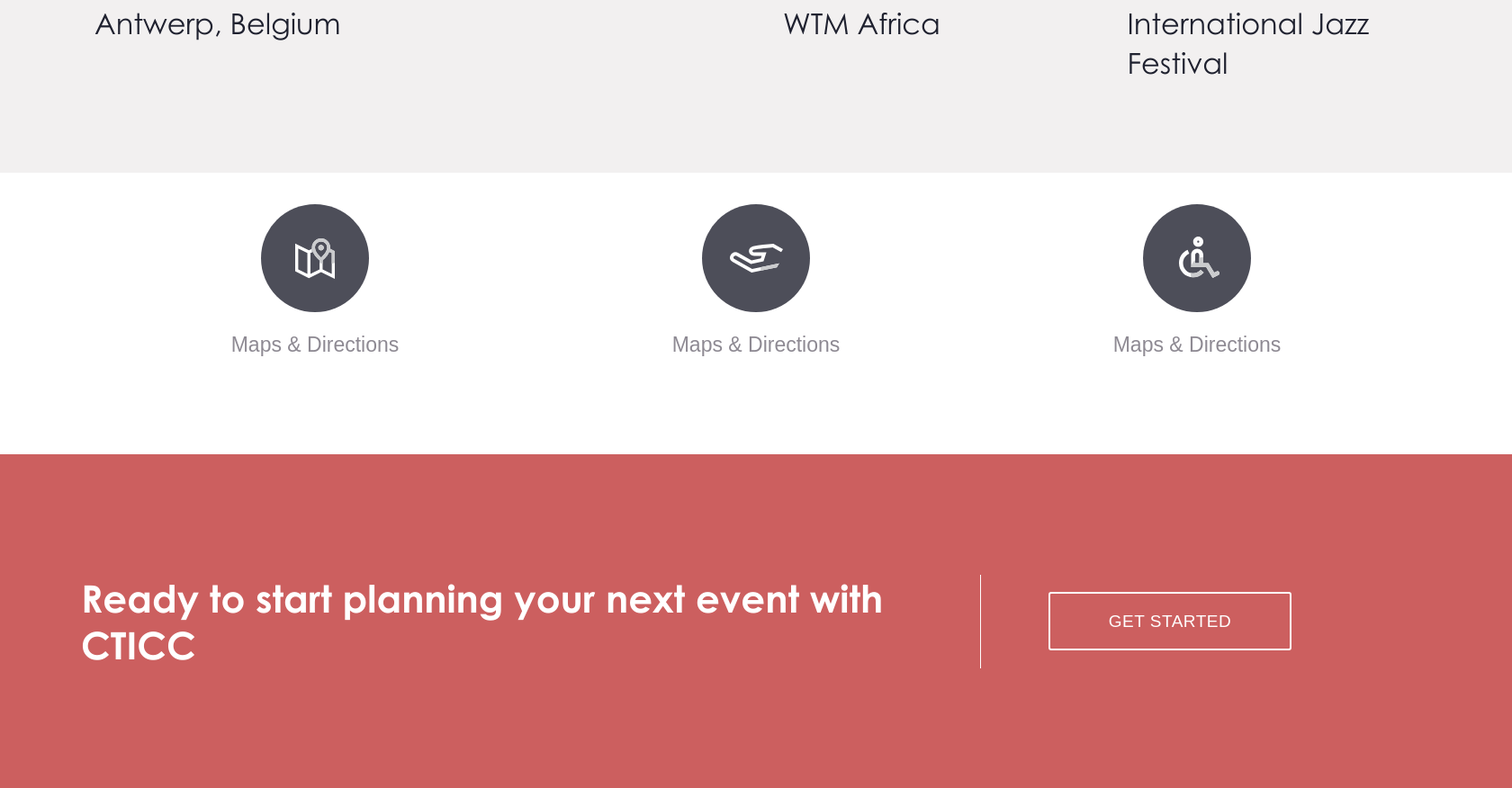
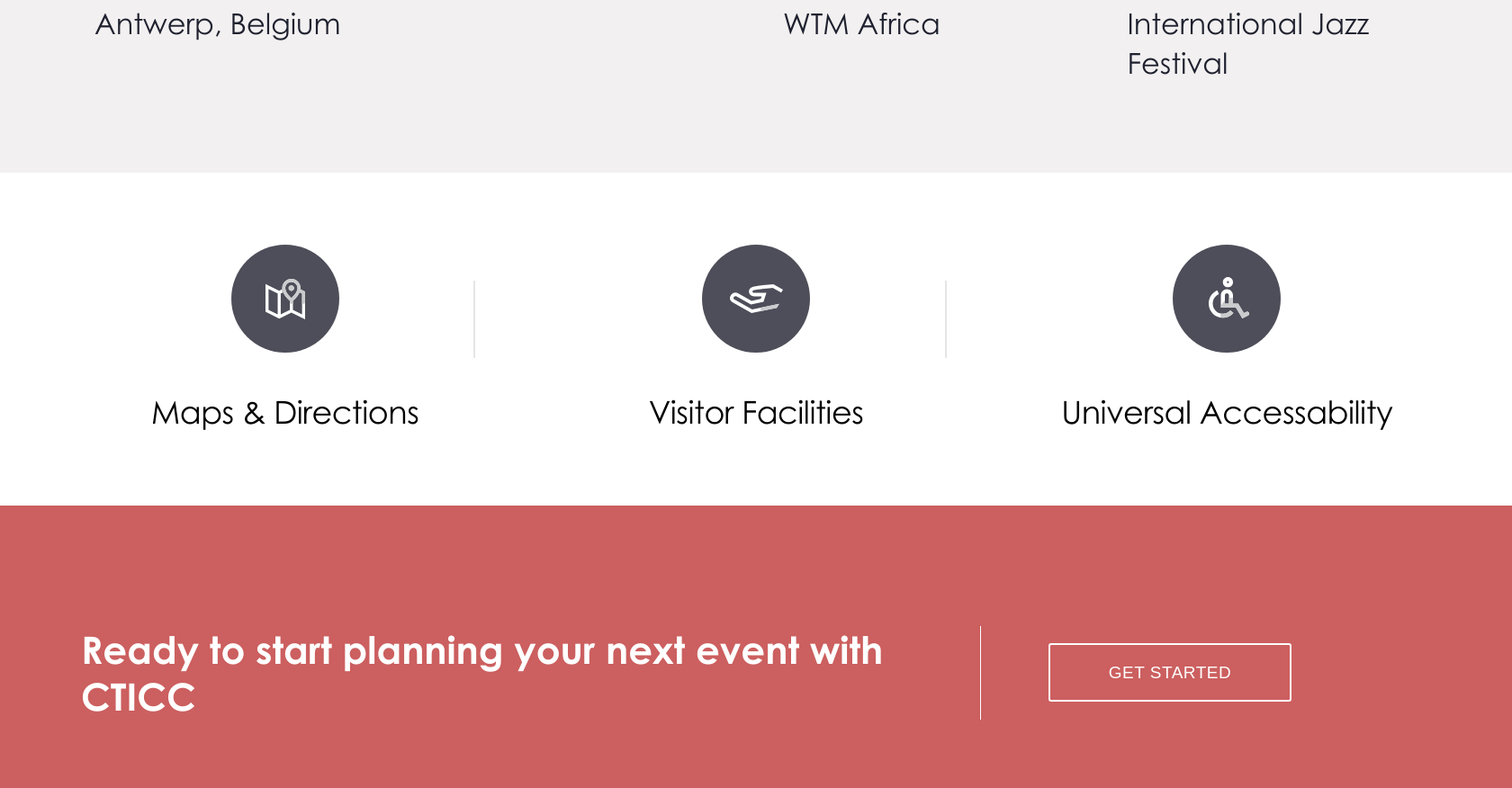
Before and after one commit to TammyJacobus/cticc, a PHP site: page /home.html in a window 1680 px wide. Shown: the part 5330-6206 px from the top of the page at 90% size. Run offline with PHP 8.4, Linux system fonts and the light colour scheme; some libraries are stand-ins or nearby versions; some web fonts are replaced.

Commit message:
FE-Fixes and updates

```diff
--- a/assets/css/styles.css
+++ b/assets/css/styles.css
@@ -39,6 +39,7 @@ p {
   font-size: 23px;
   color: var(--grey);
   font-weight: 500;
+  text-align: left;
 }
 
 a {
--- a/home.html
+++ b/home.html
@@ -608,20 +608,23 @@
                 </div>
             </div>
 
-            <section class="quick-links padded">
-                <div class="quick-links-block">
-                    <figure><img src="assets/img/icons/ico_maps-bg.svg" alt="map" title="map" /></figure>
-                    <p>Maps &amp; Directions</p>
+            <!-- Info Points -->
+            <div class="info-points-wrapper">
+                <div class="info-points">
+                    <div class="info-points-ico"><img src="assets/img/icons/icon_maps.svg" /></div>
+                    <div class="info-points-caption">Maps & Directions</div>
                 </div>
-                <div class="quick-links-block">
-                    <figure><img src="assets/img/icons/icon_visitor_facilities.svg" alt="Visitor Facilities" title="Visitor Facilities" /></figure>
-                    <p>Maps &amp; Directions</p>
+
+                <div class="info-points">
+                    <div class="info-points-ico"><img src="assets/img/icons/icon_visitor_facilities.svg" /></div>
+                    <div class="info-points-caption">Visitor Facilities</div>
                 </div>
-                <div class="quick-links-block">
-                    <figure><img src="assets/img/icons/ico_acessability-bg.svg" alt="Universal Accessibility" title="Universal Accessibility" /></figure>
-                    <p>Maps &amp; Directions</p>
+
+                <div class="info-points">
+                    <div class="info-points-ico"><img src="assets/img/icons/icon_acessability.svg" /></div>
+                    <div class="info-points-caption">Universal Accessability</div>
                 </div>
-            </section>
+            </div>
 
             <!-- Planning Banner -->
             <div class="plan-banner plan">
--- a/supplier-policies.html
+++ b/supplier-policies.html
@@ -399,7 +399,7 @@
             <!-- Hero Image -->
             <div class="banner supplier">
                 <div class="banner-inner-content">
-                    <h3>Policies &amp; Reporting</h3>
+                    <h2>Policies &amp; Reporting</h2>
                 </div>
             </div>
 
```
Also changed, not shown: other parts of assets/css/styles.css (+44 -1 lines), about.html (+12 -0 lines), visitor-events-detail.html (+14 -7 lines).
